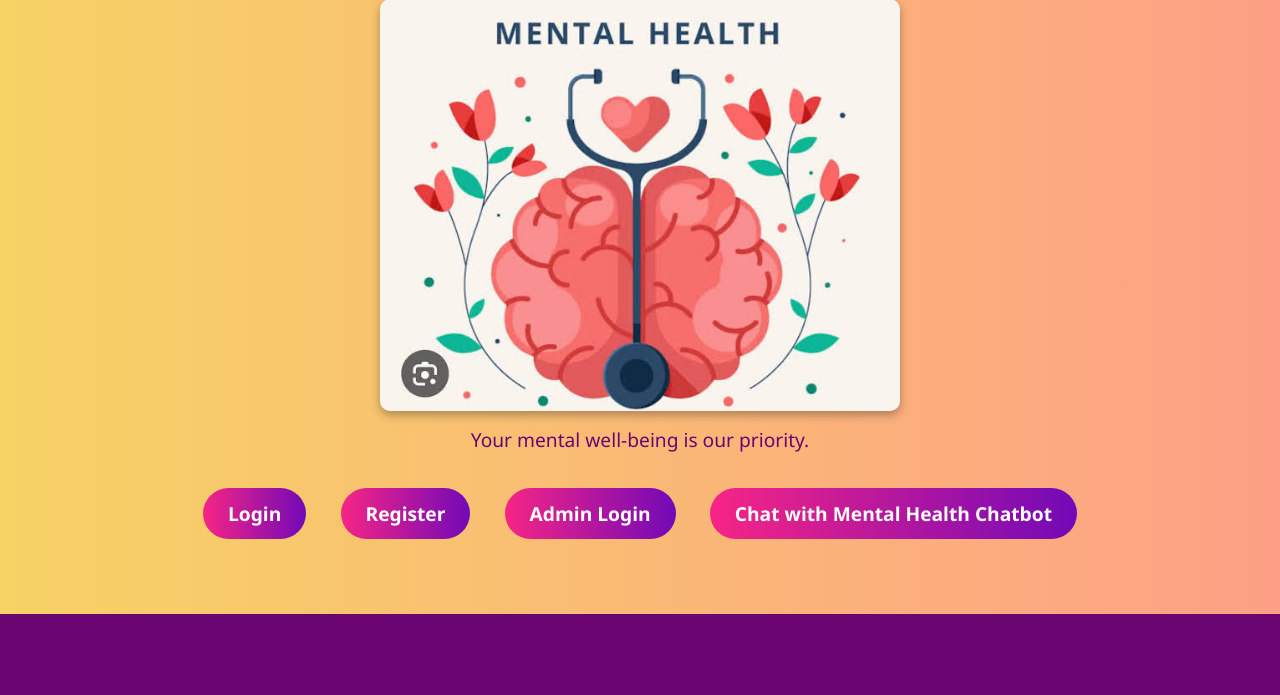
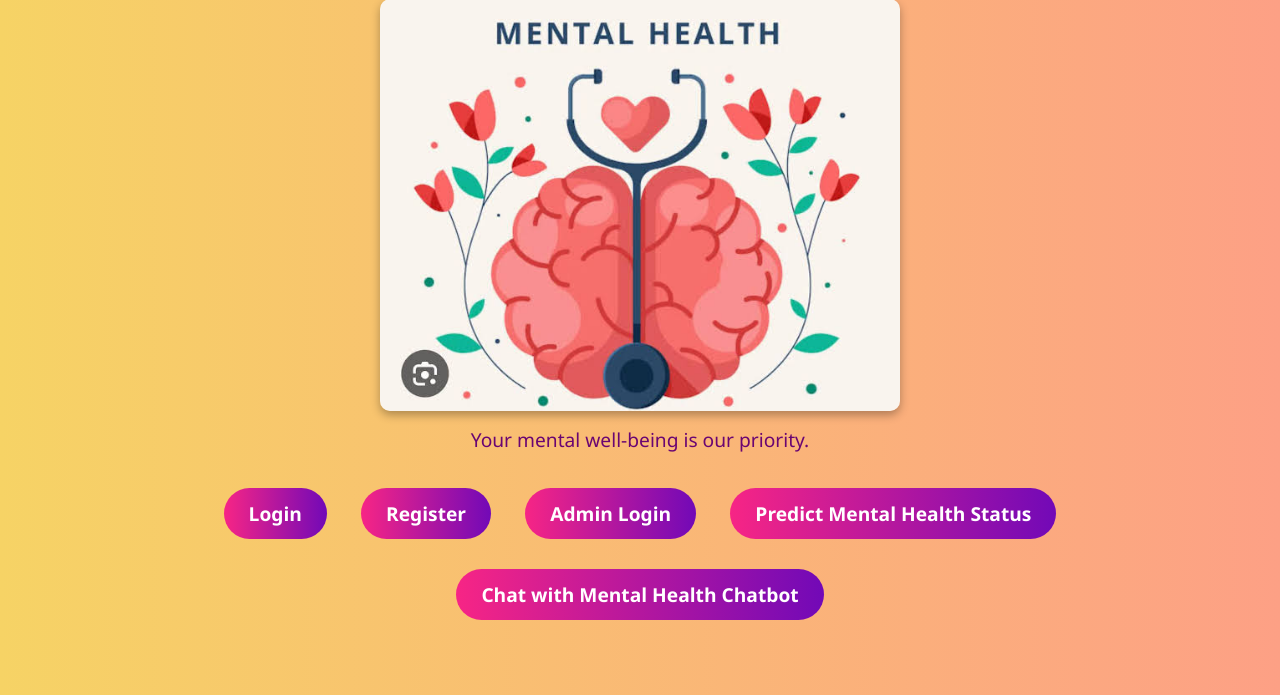
Before and after one commit to Kiran0604/Mental-Health-Platform, a Flask app: page / in a window 1280 px wide. Shown: the part 222-917 px from the top of the page. Before the commit the page ends 836 px from the top, so only its background shows below. Run offline with Flask 3, Linux system fonts and the light colour scheme; some libraries are stand-ins or nearby versions.

Commit message:
Update home.html

```diff
--- a/DBMS LAB project Final/templates/home.html
+++ b/DBMS LAB project Final/templates/home.html
@@ -164,6 +164,7 @@
                 <a href="{{ url_for('login') }}">Login</a>
                 <a href="{{ url_for('register') }}">Register</a>
                 <a href="{{ url_for('admin_login') }}">Admin Login</a>
+                <a href="http://localhost:8501">Predict Mental Health Status</a>
                 <a href="{{ url_for('chatbot') }}">Chat with Mental Health Chatbot</a>
             </div>
 
```
